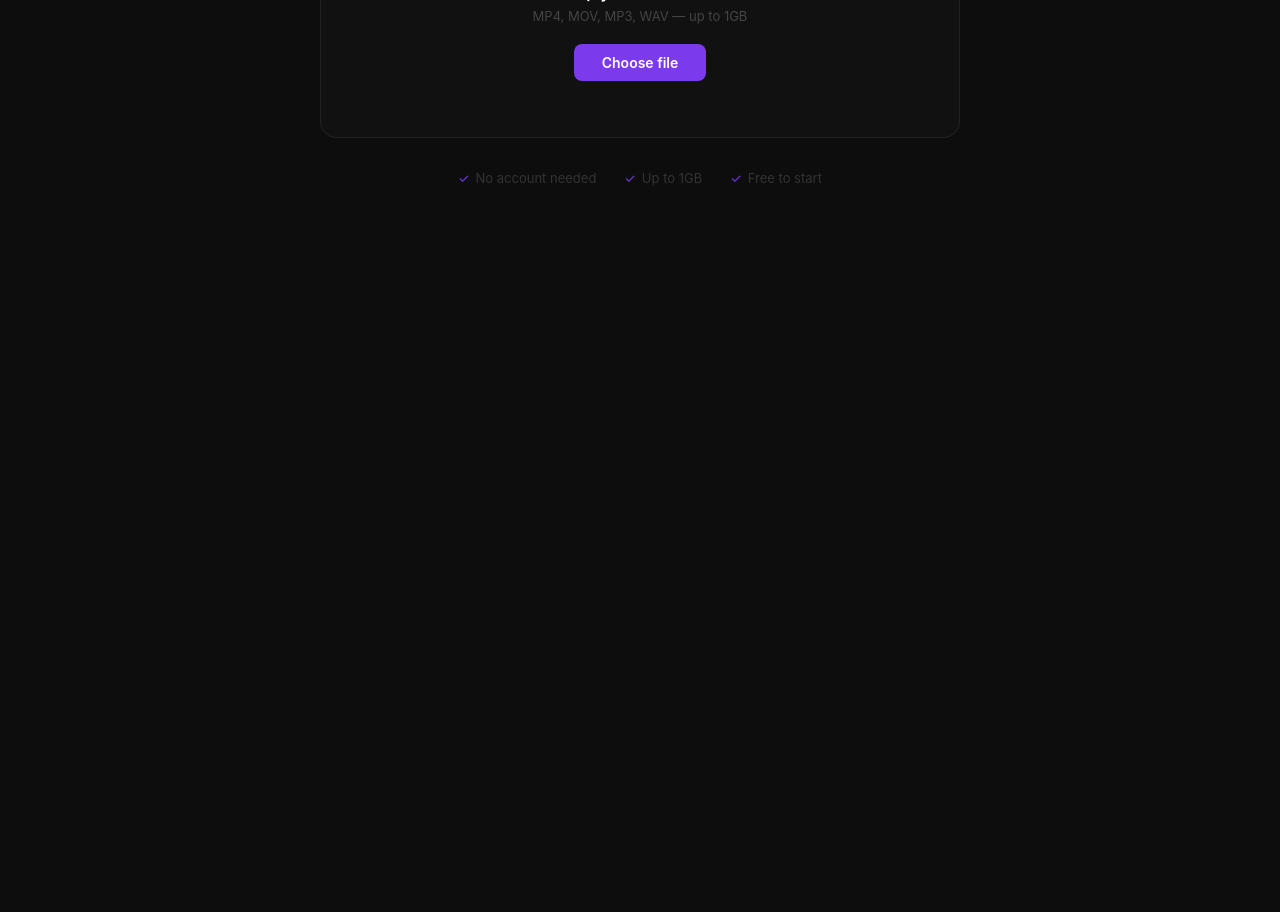
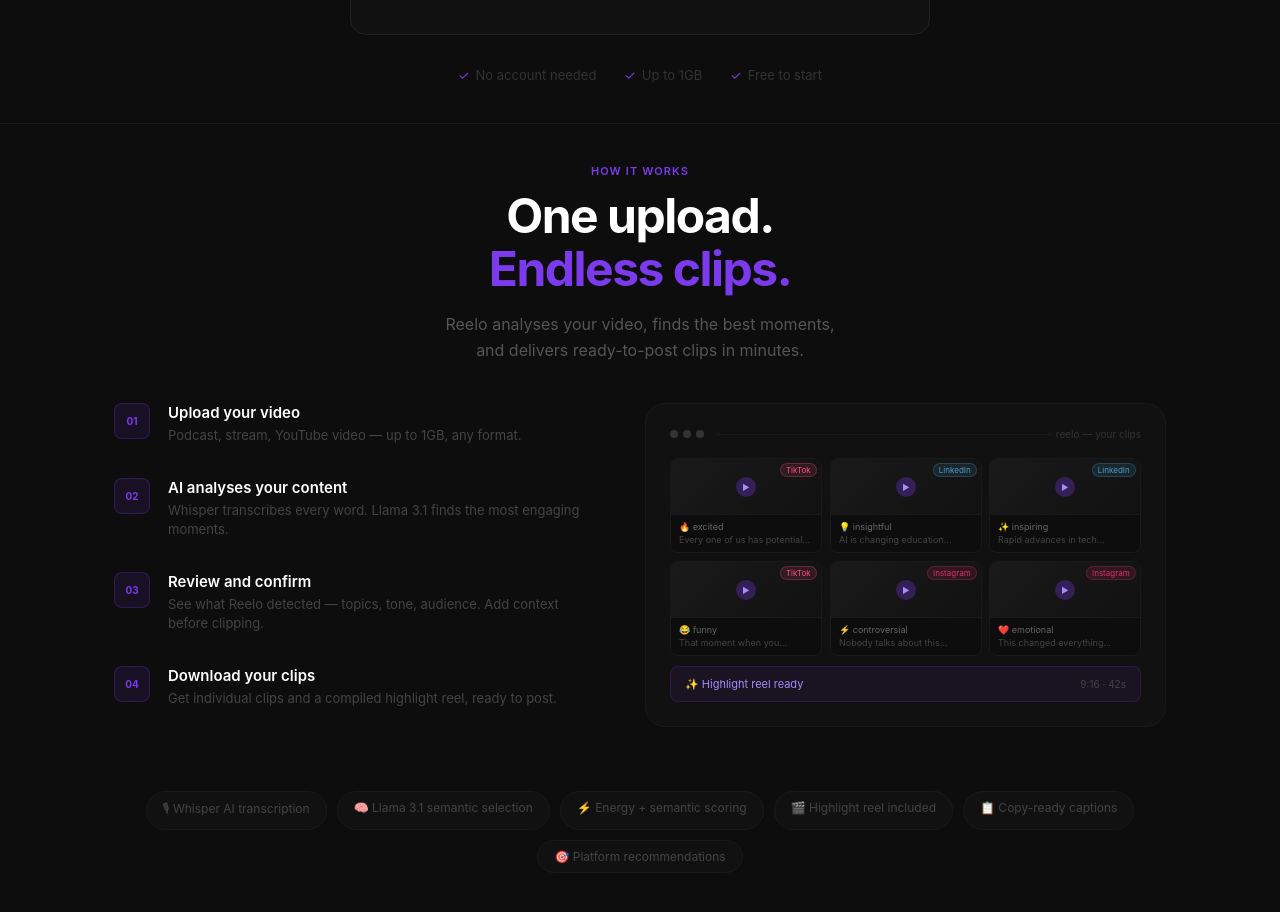
Before and after one commit to LovishRaheja/reelo-frontend, a Next.js app: page / in a window 1280 px wide. Shown: the part 660-1572 px from the top of the page. Before the commit the page ends 906 px from the top, so only its background shows below. Built offline with nearby package versions, Linux system fonts and the light colour scheme; no server answers.

Commit message:
feat: add How It Works section, reduce upload box width

```diff
--- a/app/page.tsx
+++ b/app/page.tsx
@@ -7,6 +7,7 @@
 import Nav from '@/components/Nav'
 import { signUpload, uploadToR2, createJob } from '@/lib/api'
 import { getSessionToken } from '@/lib/session'
+import HowItWorks from '@/components/HowItWorks'
 
 type Stage = 'idle' | 'uploading' | 'creating' | 'error'
 const CLIP_OPTIONS = [3, 6, 9]
@@ -40,18 +41,18 @@
     <main style={{ minHeight: '100vh', display: 'flex', flexDirection: 'column', background: '#0d0d0d' }}>
       <Nav />
 
-      <div style={{ flex: 1, display: 'flex', flexDirection: 'column', alignItems: 'center', padding: '80px 24px 60px' }}>
-        <div style={{ maxWidth: '640px', width: '100%', textAlign: 'center' }} className="fade-up">
+      <div style={{ flex: 1, display: 'flex', flexDirection: 'column', alignItems: 'center', padding: '40px 24px 40px' }}>
+        <div style={{ maxWidth: '1200px', width: '100%', textAlign: 'center' }} className="fade-up">
           <div style={{ display: 'inline-flex', alignItems: 'center', gap: '6px', padding: '6px 14px', background: '#1a1a1a', border: '1px solid #2a2a2a', borderRadius: '99px', fontSize: '12px', color: '#888', marginBottom: '32px' }}>
             <span style={{ width: '6px', height: '6px', borderRadius: '50%', background: '#7c3aed', display: 'inline-block' }}></span>
             Powered by Whisper AI + Llama 3.1
           </div>
 
           <h1 style={{ fontSize: 'clamp(36px, 5vw, 60px)', fontWeight: 700, lineHeight: 1.05, letterSpacing: '-2px', marginBottom: '20px', color: '#fff' }}>
-            1 long video,<br /><span style={{ color: '#7c3aed' }}>viral clips.</span>
+            1 long video, <span style={{ color: '#7c3aed' }}>viral clips.</span> Create <span style={{ color: '#7c3aed' }}>10x</span> faster.
           </h1>
 
-          <p style={{ fontSize: '17px', color: '#666', lineHeight: 1.6, marginBottom: '48px', maxWidth: '480px', margin: '0 auto 48px' }}>
+          <p style={{ fontSize: '17px', color: '#666', lineHeight: 1.6, marginBottom: '48px', maxWidth: '640px', margin: '0 auto 48px' }}>
             Upload your podcast, stream, or talk. Get ready-to-post clips for TikTok, Instagram, and LinkedIn in minutes.
           </p>
 
@@ -68,8 +69,11 @@
             ))}
           </div>
 
+          <div style={{ maxWidth: '580px', width: '100%', margin: '0 auto' }}>
             {stage === 'idle' && <UploadZone onFile={handleFile} />}
+          </div>
 
+          <div style={{ maxWidth: '580px', width: '100%', margin: '0 auto' }}>
             {stage === 'uploading' && (
               <div style={{ background: '#111', border: '1px solid #222', borderRadius: '16px', padding: '32px', textAlign: 'left' }}>
                 <p style={{ fontSize: '14px', fontWeight: 600, color: '#fff', marginBottom: '4px' }}>{file?.name}</p>
@@ -92,6 +96,7 @@
                 <UploadZone onFile={handleFile} />
               </>
             )}
+          </div>
 
           <div style={{ display: 'flex', gap: '28px', justifyContent: 'center', marginTop: '32px', flexWrap: 'wrap' }}>
             {['No account needed', 'Up to 1GB', 'Free to start'].map(t => (
@@ -102,6 +107,7 @@
           </div>
         </div>
       </div>
+      <HowItWorks />
     </main>
   )
 }
--- /dev/null
+++ b/components/HowItWorks.tsx
@@ -0,0 +1,137 @@
+'use client'
+
+export default function HowItWorks() {
+  return (
+    <div style={{ width: '100%', background: '#0d0d0d', borderTop: '1px solid #1a1a1a' }}>
+      <div style={{ maxWidth: '1100px', margin: '0 auto', padding: '40px 24px' }}>
+
+        {/* Section header */}
+        <div style={{ textAlign: 'center', marginBottom: '40px' }}>
+          <p style={{ fontSize: '11px', fontWeight: 600, color: '#7c3aed', textTransform: 'uppercase', letterSpacing: '0.1em', marginBottom: '12px' }}>
+            How it works
+          </p>
+          <h2 style={{ fontSize: 'clamp(32px, 4vw, 48px)', fontWeight: 700, color: '#fff', letterSpacing: '-1.5px', lineHeight: 1.1, marginBottom: '16px' }}>
+            One upload.<br /><span style={{ color: '#7c3aed' }}>Endless clips.</span>
+          </h2>
+          <p style={{ fontSize: '16px', color: '#555', maxWidth: '420px', margin: '0 auto', lineHeight: 1.6 }}>
+            Reelo analyses your video, finds the best moments, and delivers ready-to-post clips in minutes.
+          </p>
+        </div>
+
+        {/* Main row */}
+        <div style={{
+          display: 'flex',
+          alignItems: 'flex-start',
+          gap: '60px',
+          marginBottom: '64px',
+        }}>
+
+          {/* Left steps */}
+          <div style={{ flex: 1, textAlign: 'left' }}>
+            {[
+              { num: '01', title: 'Upload your video', desc: 'Podcast, stream, YouTube video — up to 1GB, any format.' },
+              { num: '02', title: 'AI analyses your content', desc: 'Whisper transcribes every word. Llama 3.1 finds the most engaging moments.' },
+              { num: '03', title: 'Review and confirm', desc: 'See what Reelo detected — topics, tone, audience. Add context before clipping.' },
+              { num: '04', title: 'Download your clips', desc: 'Get individual clips and a compiled highlight reel, ready to post.' },
+            ].map((step, i) => (
+              <div key={i} style={{ display: 'flex', gap: '18px', alignItems: 'flex-start', marginBottom: i < 3 ? '32px' : '0' }}>
+                <div style={{
+                  width: '36px', height: '36px', borderRadius: '8px',
+                  background: 'rgba(124,58,237,0.1)', border: '1px solid rgba(124,58,237,0.25)',
+                  display: 'flex', alignItems: 'center', justifyContent: 'center', flexShrink: 0,
+                }}>
+                  <span style={{ fontSize: '10px', fontWeight: 700, color: '#7c3aed' }}>{step.num}</span>
+                </div>
+                <div>
+                  <p style={{ fontSize: '15px', fontWeight: 600, color: '#fff', marginBottom: '4px' }}>{step.title}</p>
+                  <p style={{ fontSize: '13px', color: '#444', lineHeight: 1.5 }}>{step.desc}</p>
+                </div>
+              </div>
+            ))}
+          </div>
+
+          {/* Right animated mockup */}
+          <div style={{ flex: 1, background: '#111', border: '1px solid #1a1a1a', borderRadius: '20px', padding: '24px' }}>
+            {/* Window bar */}
+            <div style={{ display: 'flex', alignItems: 'center', gap: '5px', marginBottom: '18px' }}>
+              <div style={{ width: '8px', height: '8px', borderRadius: '50%', background: '#333' }} />
+              <div style={{ width: '8px', height: '8px', borderRadius: '50%', background: '#333' }} />
+              <div style={{ width: '8px', height: '8px', borderRadius: '50%', background: '#333' }} />
+              <div style={{ flex: 1, height: '1px', background: '#1a1a1a', marginLeft: '8px' }} />
+              <span style={{ fontSize: '10px', color: '#333' }}>reelo — your clips</span>
+            </div>
+
+            <style>{`
+              @keyframes clipIn {
+                from { opacity: 0; transform: translateY(12px) scale(0.95); }
+                to { opacity: 1; transform: translateY(0) scale(1); }
+              }
+              @keyframes reelIn {
+                from { opacity: 0; transform: translateY(8px); }
+                to { opacity: 1; transform: translateY(0); }
+              }
+              .clip-anim { animation: clipIn 0.5s ease forwards; opacity: 0; }
+              .clip-anim:nth-child(1) { animation-delay: 0.3s; }
+              .clip-anim:nth-child(2) { animation-delay: 0.6s; }
+              .clip-anim:nth-child(3) { animation-delay: 0.9s; }
+              .clip-anim:nth-child(4) { animation-delay: 1.2s; }
+              .clip-anim:nth-child(5) { animation-delay: 1.5s; }
+              .clip-anim:nth-child(6) { animation-delay: 1.8s; }
+              .reel-anim { animation: reelIn 0.5s ease 2.2s forwards; opacity: 0; }
+            `}</style>
+
+            {/* Clips grid */}
+            <div style={{ display: 'grid', gridTemplateColumns: '1fr 1fr 1fr', gap: '8px' }}>
+              {[
+                { emotion: '🔥 excited', platform: 'TikTok', color: '#ff5080', title: 'Every one of us has potential...' },
+                { emotion: '💡 insightful', platform: 'LinkedIn', color: '#4a9fd4', title: 'AI is changing education...' },
+                { emotion: '✨ inspiring', platform: 'LinkedIn', color: '#4a9fd4', title: 'Rapid advances in tech...' },
+                { emotion: '😂 funny', platform: 'TikTok', color: '#ff5080', title: 'That moment when you...' },
+                { emotion: '⚡ controversial', platform: 'Instagram', color: '#e1306c', title: 'Nobody talks about this...' },
+                { emotion: '❤️ emotional', platform: 'Instagram', color: '#e1306c', title: 'This changed everything...' },
+              ].map((clip, i) => (
+                <div key={i} className="clip-anim" style={{ background: '#0d0d0d', border: '1px solid #1a1a1a', borderRadius: '8px', overflow: 'hidden' }}>
+                  <div style={{ height: '56px', background: 'linear-gradient(135deg, #1a1a1a, #111)', display: 'flex', alignItems: 'center', justifyContent: 'center', position: 'relative', borderBottom: '1px solid #1a1a1a' }}>
+                    <div style={{ width: '20px', height: '20px', borderRadius: '50%', background: 'rgba(124,58,237,0.3)', display: 'flex', alignItems: 'center', justifyContent: 'center' }}>
+                      <span style={{ fontSize: '8px', color: '#a78bfa' }}>▶</span>
+                    </div>
+                    <span style={{ position: 'absolute', top: '4px', right: '4px', fontSize: '8px', padding: '1px 5px', background: `${clip.color}20`, border: `1px solid ${clip.color}40`, borderRadius: '99px', color: clip.color }}>
+                      {clip.platform}
+                    </span>
+                  </div>
+                  <div style={{ padding: '6px 8px' }}>
+                    <p style={{ fontSize: '9px', color: '#666', marginBottom: '2px' }}>{clip.emotion}</p>
+                    <p style={{ fontSize: '9px', color: '#444', lineHeight: 1.3 }}>{clip.title}</p>
+                  </div>
+                </div>
+              ))}
+            </div>
+
+            {/* Reel banner */}
+            <div className="reel-anim" style={{ marginTop: '10px', padding: '10px 14px', background: 'rgba(124,58,237,0.08)', border: '1px solid rgba(124,58,237,0.2)', borderRadius: '8px', display: 'flex', alignItems: 'center', justifyContent: 'space-between' }}>
+              <span style={{ fontSize: '11px', color: '#a78bfa' }}>✨ Highlight reel ready</span>
+              <span style={{ fontSize: '10px', color: '#444' }}>9:16 · 42s</span>
+            </div>
+          </div>
+        </div>
+
+        {/* Feature pills */}
+        <div style={{ display: 'flex', gap: '10px', justifyContent: 'center', flexWrap: 'wrap' }}>
+          {[
+            '🎙 Whisper AI transcription',
+            '🧠 Llama 3.1 semantic selection',
+            '⚡ Energy + semantic scoring',
+            '🎬 Highlight reel included',
+            '📋 Copy-ready captions',
+            '🎯 Platform recommendations',
+          ].map(f => (
+            <span key={f} style={{ padding: '8px 16px', background: '#111', border: '1px solid #1a1a1a', borderRadius: '99px', fontSize: '12px', color: '#444' }}>
+              {f}
+            </span>
+          ))}
+        </div>
+
+      </div>
+    </div>
+  )
+}
```
Lines whose indentation alone changed are shown as unchanged.
